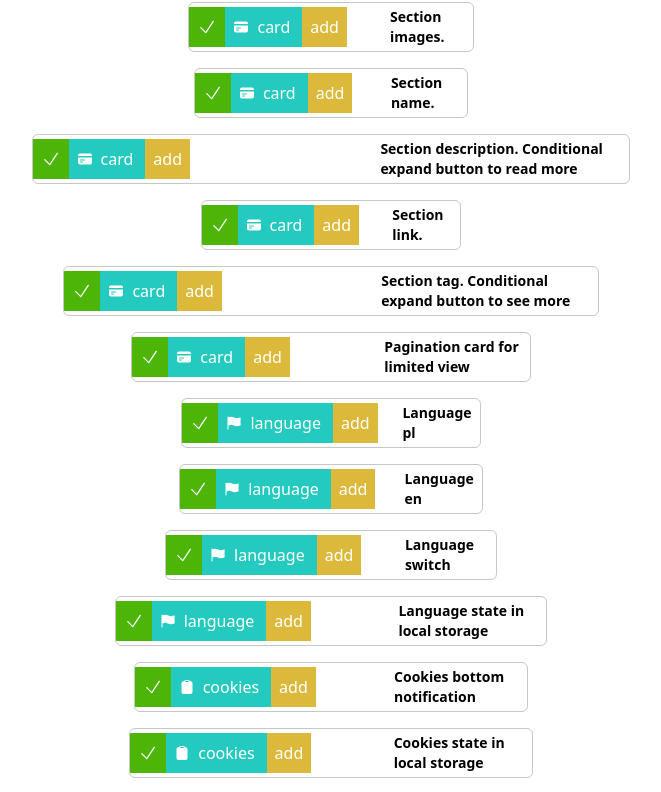
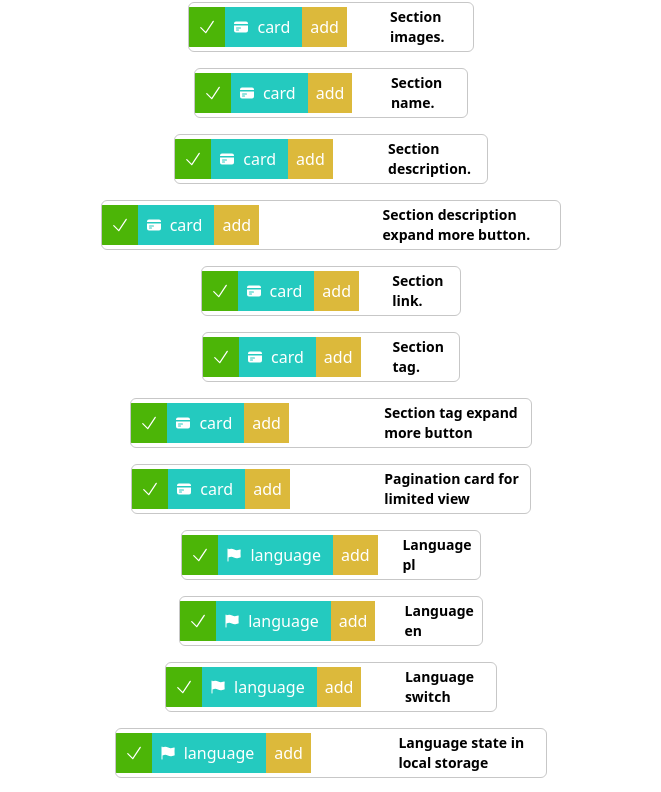
Before and after one commit to maciejlabedzki/portfolio, a React (Create React App) app: page /features in a window 1280 px wide. Shown: the part 980-1772 px from the top of the page, without its empty margins (309-970 px from the left). Built offline with nearby package versions, Linux system fonts and the light colour scheme; what tailwindcss-safe-area would draw is missing.

Commit message:
update package dependencies. modify: data/features. update tailwind 3.3.3 to 4.1.1

```diff
--- a/package.json
+++ b/package.json
@@ -82,16 +82,18 @@
     "react-helmet": "^6.1.0",
     "react-i18next": "^12.1.5",
     "react-moment-proptypes": "^1.8.1",
+    "react-refresh": "^0.17.0",
     "react-responsive": "^9.0.2",
     "react-router-dom": "^6.11.2",
     "react-scripts": "5.0.1",
     "tailwind-merge": "^3.0.2",
-    "tailwindcss": "^3.3.3",
+    "tailwindcss": "^4.1.10",
     "tailwindcss-safe-area": "^0.2.2",
     "web-vitals": "^2.1.0",
     "yup": "^0.32.11"
   },
   "devDependencies": {
+    "@babel/core": "^7.27.4",
     "@babel/plugin-proposal-private-property-in-object": "^7.21.11",
     "@babel/plugin-syntax-flow": "^7.18.6",
     "@babel/plugin-transform-react-jsx": "^7.20.7",
@@ -116,6 +118,7 @@
     "eslint-plugin-jsx-a11y": "^6.6.1",
     "eslint-plugin-react": "^7.31.8",
     "eslint-plugin-react-hooks": "^4.6.0",
+    "moment": "^2.30.1",
     "postcss": "^8.4.33",
     "postcss-cli": "^10.0.0",
     "postcss-import": "^15.0.0",
--- a/src/data/features.js
+++ b/src/data/features.js
@@ -104,11 +104,19 @@ const FEATURES_DATA = [
     isIconByType: true,
   },
   {
-    name: 'Section description. Conditional expand button to read more',
+    name: 'Section description.',
     done: true,
     type: 'card',
     status: 'add',
     id: 13,
+    isIconByType: true,
+  },
+  {
+    name: 'Section description expand more button.',
+    done: true,
+    type: 'card',
+    status: 'add',
+    id: '13-a',
     isIconByType: true,
   },
   {
@@ -120,11 +128,19 @@ const FEATURES_DATA = [
     isIconByType: true,
   },
   {
-    name: 'Section tag. Conditional expand button to see more',
+    name: 'Section tag.',
     done: true,
     type: 'card',
     status: 'add',
     id: 15,
+    isIconByType: true,
+  },
+  {
+    name: 'Section tag expand more button',
+    done: true,
+    type: 'card',
+    status: 'add',
+    id: '15-a',
     isIconByType: true,
   },
   {
--- a/src/pages/Features/subcomponents/FeatureItem.js
+++ b/src/pages/Features/subcomponents/FeatureItem.js
@@ -63,9 +63,11 @@ const FeatureItem = ({ name, icon, done, status, type, testId }) => {
       <span
         className={twMerge(
           'flex justify-center items-center',
-          'px-2 py-1 min-h-9 leading-none font-bold',
-          'text-sm',
+          'px-2 py-1 min-h-9 leading-[1px] font-bold',
+          'text-sm line-clamp-none sm:line-clamp-1',
         )}
+        title={name}
+        // style={{ lineHeight: 1 }}
       >
         {name}
       </span>
```
Also changed, not shown: 1 other file (tests, documents, lock files or other folders).
